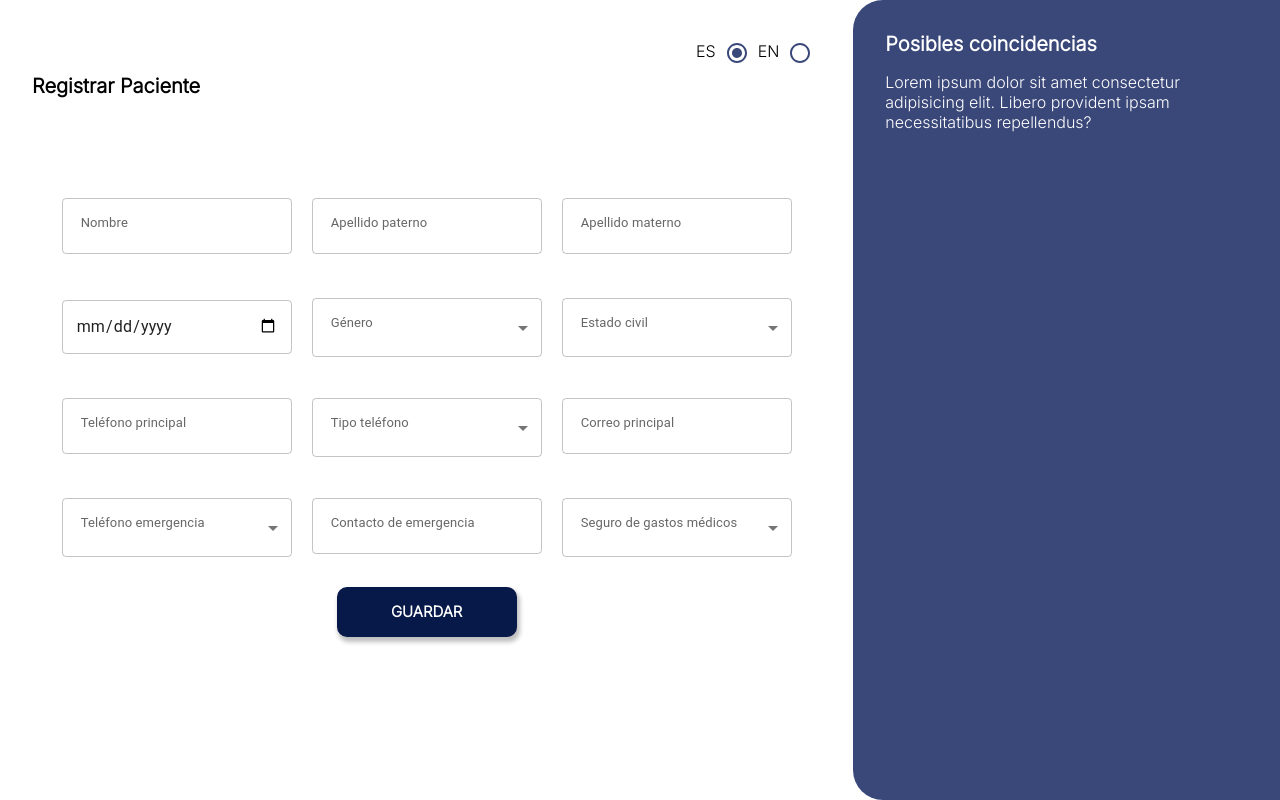
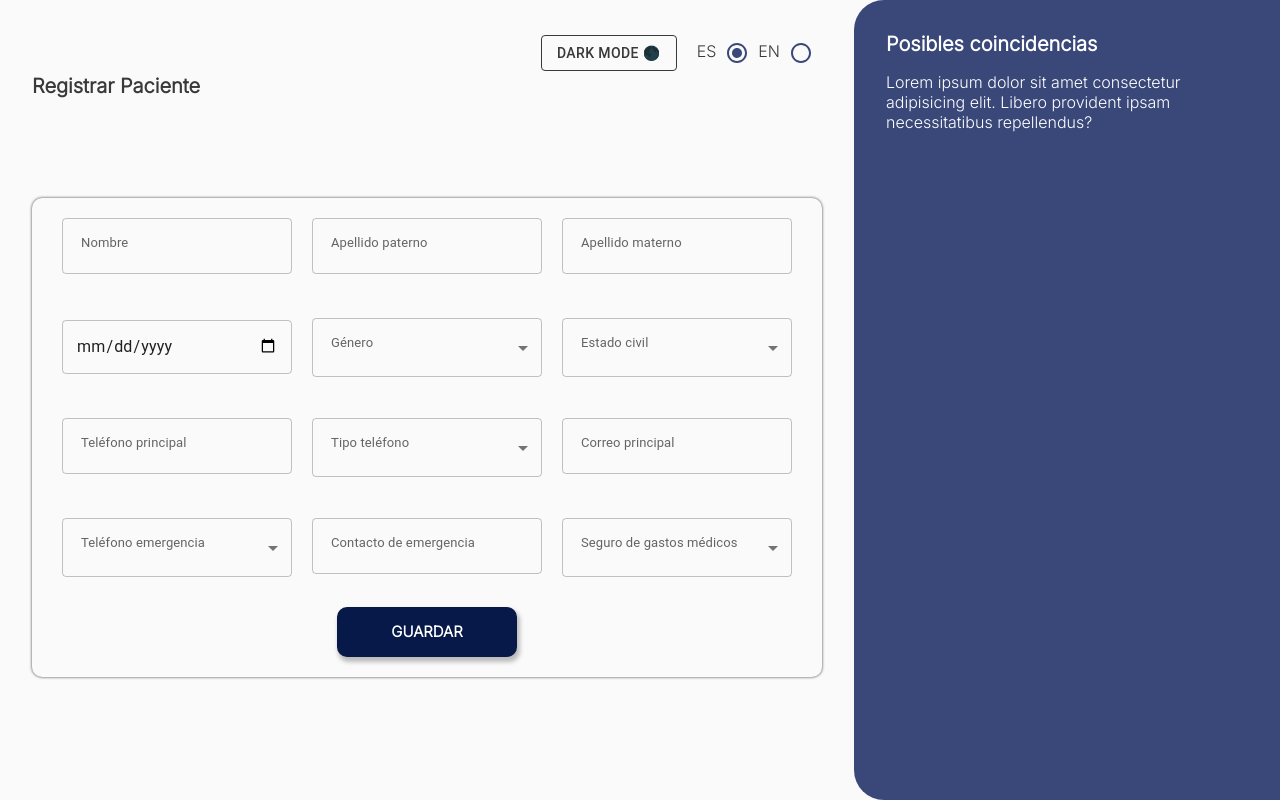
Before and after one commit to Ivan6801/patient_record, a React (Create React App) app: page / in a window 1280 px wide. Built offline with nearby package versions, Linux system fonts and the light colour scheme.

Commit message:
Dark in Light

```diff
--- a/src/components/Header.jsx
+++ b/src/components/Header.jsx
@@ -1,11 +1,21 @@
-import React, { useState } from 'react';
+/* eslint-disable max-len */
+/* eslint-disable no-unused-expressions */
+import React, { useState, useContext } from 'react';
 import { useTranslation } from 'react-i18next';
-import { Radio } from '@mui/material/';
+import { Button, Radio } from '@mui/material/';
+import ThemeContext from '../contexts/ThemeContext';
 import './styles/Header.css';
 
 export default function Header() {
   const [selectedValue, setSelectedValue] = useState('a');
+  const [darkmode, setDarkMode] = useState(false);
+  const { theme, setTheme } = useContext(ThemeContext);
   const { i18n } = useTranslation('global');
+
+  const handleClick = () => {
+    setDarkMode(!darkmode);
+    theme === 'bg-light' ? setTheme('bg-dark') : setTheme('bg-light');
+  };
 
   const handleChangeEs = (event) => {
     setSelectedValue(event.target.value);
@@ -18,6 +28,9 @@ export default function Header() {
   };
   return (
     <header className="Header">
+      <div className="Header-boton">
+        <Button type="button" style={{ color: '#393939', borderColor: '#393939' }} variant="outlined" onClick={handleClick}>{darkmode ? 'Light Mode 🌞' : 'Dark Mode 🌑'}</Button>
+      </div>
       <div>
         <label>ES</label>
         <Radio
--- a/src/components/styles/Header.css
+++ b/src/components/styles/Header.css
@@ -3,3 +3,10 @@
   flex-direction: row;
   justify-content: flex-end;
 }
+
+.Header-boton {
+  display: flex;
+  justify-content: center;
+  align-items: center;
+  margin-right: 20px;
+}
--- a/src/containers/App.jsx
+++ b/src/containers/App.jsx
@@ -1,23 +1,24 @@
-import React from 'react';
+/* eslint-disable react/jsx-no-constructed-context-values */
+import React, { useState } from 'react';
 import { BrowserRouter, Routes, Route } from 'react-router-dom';
 import Registrar from './Register';
 import Information from './Information';
-import AppContext from '../contexts/AppContext';
-import useInitialState from '../hooks/useInitialState';
+import ThemeContext from '../contexts/ThemeContext';
 import './styles/App.css';
 
 export default function App() {
-  const initialState = useInitialState();
+  const [theme, setTheme] = useState('bg-light');
 
   return (
-    <AppContext.Provider value={initialState}>
+    <ThemeContext.Provider value={{ theme, setTheme }}>
+      <div className={`App ${theme}`}>
         <BrowserRouter>
           <Routes>
             <Route path="/" element={<Registrar />} />
             <Route path="/information" element={<Information />} />
           </Routes>
         </BrowserRouter>
-    </AppContext.Provider>
-
+      </div>
+    </ThemeContext.Provider>
   );
 }
--- a/src/containers/Register.jsx
+++ b/src/containers/Register.jsx
@@ -87,7 +87,7 @@ export default function Registrar() {
           </nav>
           <h3>{t('register.registrar')}</h3>
           <FormikProvider value={formik}>
-            <Form noValidate autoComplete="off">
+            <Form noValidate className="form-border" autoComplete="off">
               <div>
                 <TextField
                   style={{ width: '230px' }}
--- a/src/containers/styles/App.css
+++ b/src/containers/styles/App.css
@@ -1,3 +1,20 @@
+.App {
+  text-align: left;
+  height: auto;
+}
+
+.bg-light {
+  background-color: #fafafa !important;
+  transition: .3s;
+  color: #393939;
+}
+
+.bg-dark {
+  background-color: #586080 !important;
+  transition: .3s;
+  color: #fafafa;
+}
+
 .container {
   max-width: 100%;
   margin-left: auto;
@@ -17,9 +34,9 @@ ul {
   padding: 1em;
 }
 
-.contact-form {
+/* .contact-form {
   background: #ffffff;
-}
+} */
 
 .contact-form h3 {
   font-size: 20px;
@@ -48,6 +65,12 @@ ul {
 
 .contact-form form .block {
   grid-column: 1 / 4;
+}
+
+.form-border {
+  box-shadow: 0 0 3px 0 #393939;
+  border-radius: 10px;
+  padding: 20px;
 }
 
 /* .contact-form form button,
@@ -124,7 +147,6 @@ ul {
   background: none !important;
   outline: 0 !important;
   width: 230px !important;
-  background: #ffffff !important;
   border-radius: 10px !important;
 }
 
--- a/src/contexts/AppContext.js
+++ /dev/null
@@ -1,5 +0,0 @@
-import { createContext } from 'react';
-
-const AppContext = createContext({});
-
-export default AppContext;
--- /dev/null
+++ b/src/contexts/ThemeContext.js
@@ -0,0 +1,5 @@
+import React from 'react';
+
+const ThemeContext = React.createContext(null);
+
+export default ThemeContext;
```
Also changed, not shown: src/translations/en/global.json (line endings or trailing spaces), src/translations/es/global.json (line endings or trailing spaces). Lines whose indentation alone changed are shown as unchanged.
